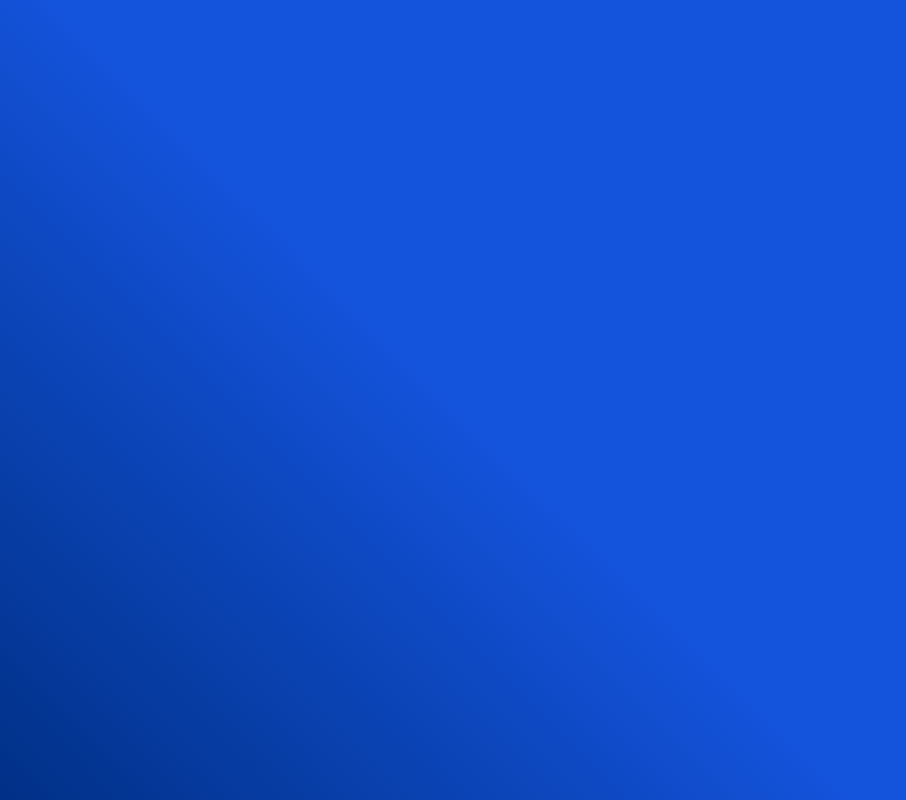
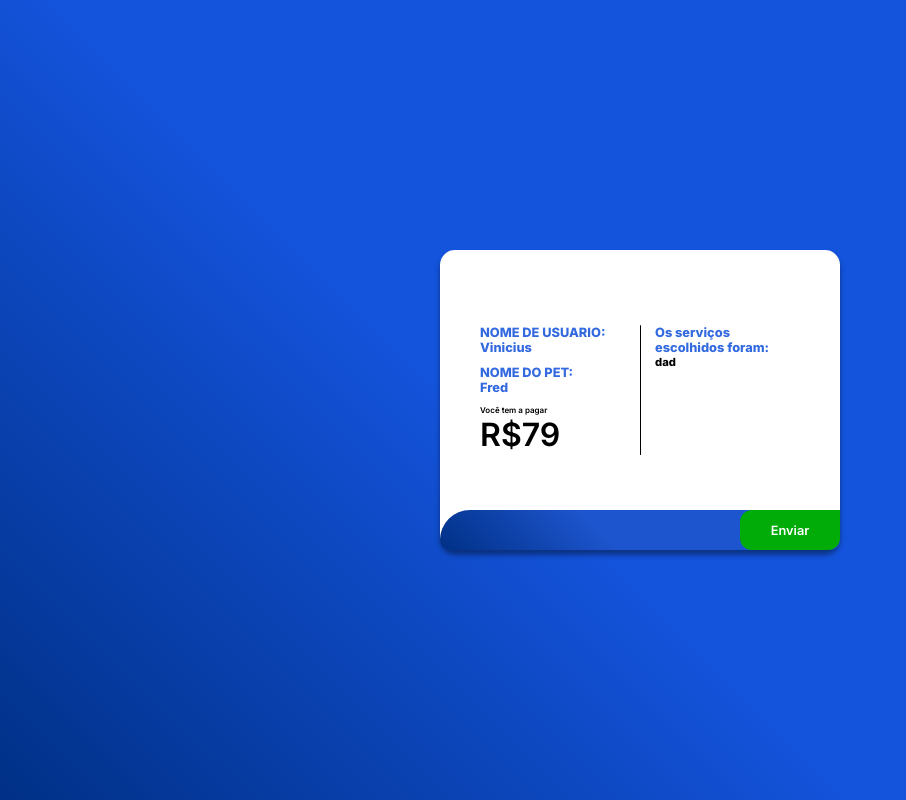
Before and after one commit to vnlopes/loopclean, a plain HTML site: page index.html in a window 1280 px wide. Shown: the whole page, without its empty margins (0-906 px from the left). Drawn offline with Linux system fonts and the light colour scheme.

Commit message:
part of system is ok!

```diff
--- a/css/style.css
+++ b/css/style.css
@@ -270,3 +270,119 @@ footer{
     border-bottom-left-radius: 10px;
     border-bottom-right-radius: 10px;
 }
+
+/* carrinho aqui */
+
+.carrinho{
+    position: relative;
+    display: flex;
+    border-radius: 15px;
+    width: 400px;
+    height: 300px;
+    background-color: white;
+    box-shadow: rgba(0, 0, 0, 0.39) 0 5px 5px;
+    flex-direction: column;
+    justify-content: center;
+    align-items: center;
+    gap: 30px;
+    position: relative;
+}
+
+.user-2, .pet-2{
+    flex-direction: column;
+    align-items: flex-start;
+    display: flex;
+}
+
+.user-2 span, .pet-2 span{
+    position: absolute;
+    text-align: center;
+    border-radius: 50px;
+    font-family: 'Inter', sans-serif;
+    font-weight: 800;
+    font-size: 0.8rem;
+    color: #346adf;
+    position: relative;
+}
+
+.main-cart{
+    height: 50%;
+    width: 80%;
+    gap: 15px;
+    display: flex;
+    flex-direction: row;
+    align-items: flex-start;
+}
+
+.finnaly-btt{
+    border: none;
+    font-family: 'Inter', sans-serif;
+    font-weight: 600;
+    font-size: 0.8rem;
+    color: white;
+    cursor: pointer;
+    align-items: center;
+    display: flex;
+    justify-content: center;
+    border-bottom-left-radius: 12px;
+    border-top-left-radius: 12px;
+    border-bottom-right-radius: 12px;
+    width: 100px;
+    height: 40px;
+    background-color: #02ac08 ;
+    transition: 0.3s;
+}
+
+.finnaly-btt:hover{
+    width: 110px;
+}
+
+.total-price span{
+    font-size: 0.5rem;
+}
+
+.total-price{
+    flex-direction: column;
+    display: flex;
+    font-family: 'Inter', sans-serif;
+    font-weight: 600;
+    font-size: 2rem;
+}
+
+.left{
+    flex-direction: column;
+    display: flex;
+    gap: 10px;
+    width: 50%;
+}
+
+.buys{
+    font-family: 'Inter', sans-serif;
+    font-weight: 800;
+    font-size: 0.8rem;
+    color: #346adf;
+}
+
+.vr{
+    border-radius: 10px;
+    width: 1px;
+    background-color: black;
+    height: 130px;
+    position: absolute;
+    left: 0;
+}
+
+.products{
+    font-family: 'Inter', sans-serif;
+    font-weight: 800;
+    font-size: 0.7rem;
+    color: #000000;
+}
+
+.right{
+    padding-left: 15px;
+    position: relative;
+    width: 50%;
+    flex-direction: column;
+    display: flex;
+}
--- a/index.html
+++ b/index.html
@@ -94,8 +94,36 @@
             </div>
           </div>
         </div>
-        <button onclick="check()">Enviar</button>
-        <span class="aq"></span>
+      </div>
+
+      <!-- divisao -->
+
+      <div class="carrinho">
+        <div class="main-cart">
+          <div class="left">
+            <div class="user-2">
+              <span>NOME DE USUARIO:</span>
+              <span class="recebe-nome">Vinicius</span>
+            </div>
+            <div class="pet-2">
+              <span>NOME DO PET:</span>
+              <span class="recebe-pet">Fred</span>
+            </div>
+            <div class="total-price"><span>Você tem a pagar</span class="aq">R$79</div>
+          </div>
+
+          <!-- right -->
+
+          <div class="right">
+            <div class="vr"></div>
+            <span class="buys">Os serviços escolhidos foram:</span>
+            <span class="products">dad</span>
+          </div>
+
+        </div>
+        <footer>
+          <button class="finnaly-btt" onclick="check()">Enviar</button>
+        </footer>
       </div>
     </main>
   </body>
@@ -109,9 +137,11 @@
     const pet = document.querySelector("#pet");
 
     const main = () => {
-      const instant = document.querySelector('.instant').style = "display: flex;"
-      const cadTb = document.querySelector('.cadastro').style = "display: none;"
-    }
+      const instant = (document.querySelector(".instant").style =
+        "display: flex;");
+      const cadTb = (document.querySelector(".cadastro").style =
+        "display: none;");
+    };
 
     const cadastro = () => {
       if (person.value == "" || pet.value == "") {
@@ -125,6 +155,10 @@
           "display: flex;");
         pessoaAnimal.pessoa = person.value;
         pessoaAnimal.cachorro = pet.value;
+        const recebePet = (document.querySelector(".recebe-pet").innerHTML =
+          pessoaAnimal.cachorro);
+        const recebeNome = (document.querySelector(".recebe-nome").innerHTML =
+          pessoaAnimal.pessoa);
       }
     };
 
```
